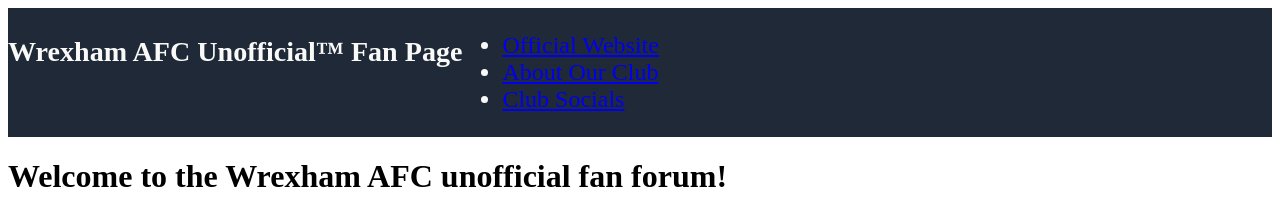
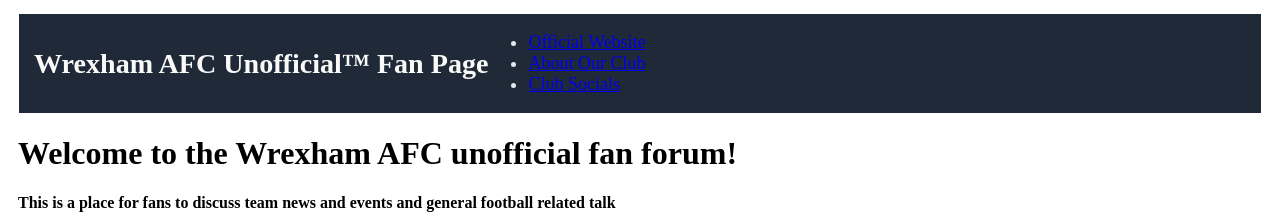
Before and after one commit to WarrenJW/Product-Landing-Page, a plain HTML site: page index.html in a window 1280 px wide. Shown: the top 214 px of the page. Drawn offline with Linux system fonts and the light colour scheme.

Commit message:
index.html

```diff
--- a/styles.css
+++ b/styles.css
@@ -2,15 +2,30 @@
 .body-container {
     display: flex;
     flex-direction: column;
+    margin: 5px;
+    padding: 5px;
 
 }
 
 .header {
 
     display: flex;
+    align-items: center;
     background-color: #1F2937;
     font-size: 24px;
     color: #F9FAF8;
+    margin: 1px;
+    padding-left: 15px;
+}
+
+    ul {
+
+    font-size: 18px;
+    color: #E5E7EB;
 
 
 }
+
+.head-links {
+    align-content: flex-end;
+}
```
